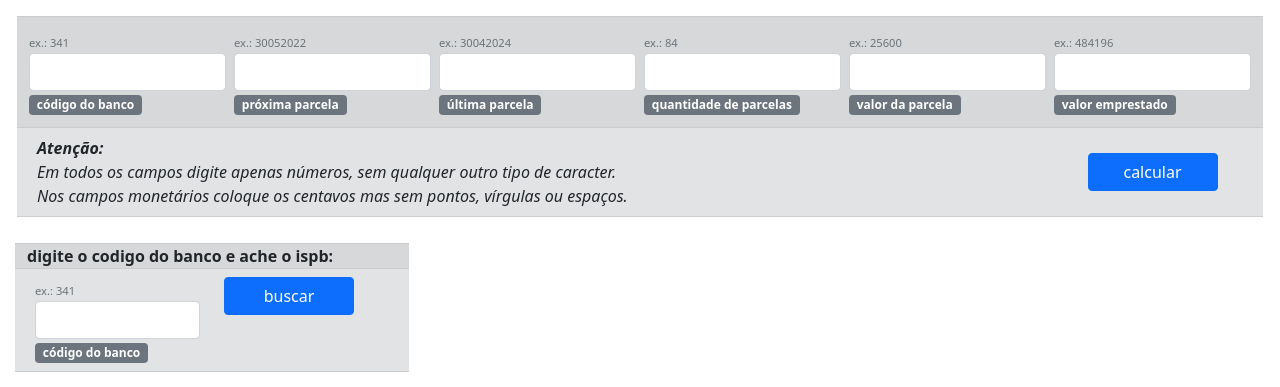
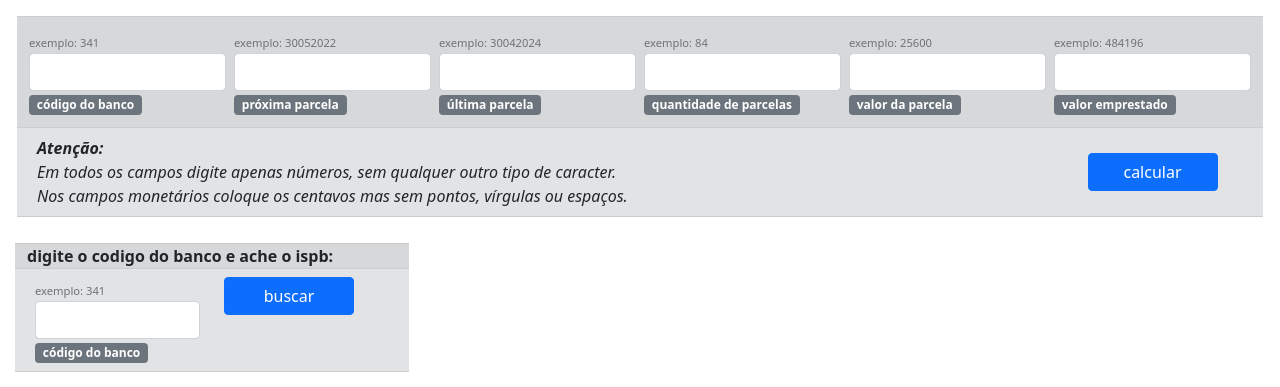
Before and after one commit to rcaliman/pcd, a Flask app: page / in a window 1280 px wide. Shown: the part 56-443 px from the top of the page. Run offline with Flask 2, Linux system fonts and the light colour scheme; data comes from the database, SQL or seed files in the repository; data that the repository does not hold is empty.

Commit message:
melhorias visuais

```diff
--- a/templates/inicio.html
+++ b/templates/inicio.html
@@ -6,35 +6,35 @@
     <div class='container-fluid'>
         <div class='row mt-3 p-2 inputs'>
             <div class='col-sm-12 col-md-4 col-lg-2 p-1'>
-                <span class='exemplo'>ex.: 341</span>
+                <span class='exemplo'>exemplo: 341</span>
                 <input class='form-control' type="number" name="banco" id='banco' required>
                 <span class="badge bg-secondary">código do banco</span>
             </div>
             <div class='col-sm-12 col-md-4 col-lg-2 p-1'>
-                <span class='exemplo'>ex.: {{datas_exemplos['proxima_data']}}</span>
+                <span class='exemplo'>exemplo: {{datas_exemplos['proxima_data']}}</span>
                 <input class='form-control' type="number" id='proxima-parcela'
                     name="data_proxima_parcela" required>
                 <span class="badge bg-secondary">próxima parcela</span>
             </div>
             <div class='col-sm-12 col-md-4 col-lg-2 p-1'>
-                <span class='exemplo'>ex.: {{datas_exemplos['ultima_data']}}</span>
+                <span class='exemplo'>exemplo: {{datas_exemplos['ultima_data']}}</span>
                 <input class='form-control' type="number" id='ultima-parcela'
                     name="data_ultima_parcela" required>
                 <span class="badge bg-secondary">última parcela</span>
             </div>
             <div class='col-sm-12 col-md-4 col-lg-2 p-1'>
-                <span class='exemplo'>ex.: 84</span>
+                <span class='exemplo'>exemplo: 84</span>
                 <input class='form-control' type="number" id='quantidade-de-parcelas' name="quantidade_de_parcelas"
                     required>
                 <span class="badge bg-secondary">quantidade de parcelas</span>
             </div>
             <div class='col-sm-12 col-md-4 col-lg-2 p-1'>
-                <span class='exemplo'>ex.: 25600</span>
+                <span class='exemplo'>exemplo: 25600</span>
                 <input class='form-control' type="number" id='valor-da-parcela' name="valor_da_parcela" required>
                 <span class="badge bg-secondary">valor da parcela</span>
             </div>
             <div class='col-sm-12 col-md-4 col-lg-2 p-1'>
-                <span class='exemplo'>ex.: 484196	</span>
+                <span class='exemplo'>exemplo: 484196	</span>
                 <input class='form-control' id='valor-emprestado' type="number" name="valor_emprestado" required>
                 <span class="badge bg-secondary">valor emprestado</span>
             </div>
@@ -68,7 +68,7 @@
             </div>
             <div class='row p-2 inputs2'>
                 <div class='col-6'>
-                    <span class='exemplo'>ex.: 341</span>
+                    <span class='exemplo'>exemplo: 341</span>
                     <input class='form-control'  type='text' name='codigo_banco' required>
                     <span class="badge bg-secondary">código do banco</span>
                 </div>
```
